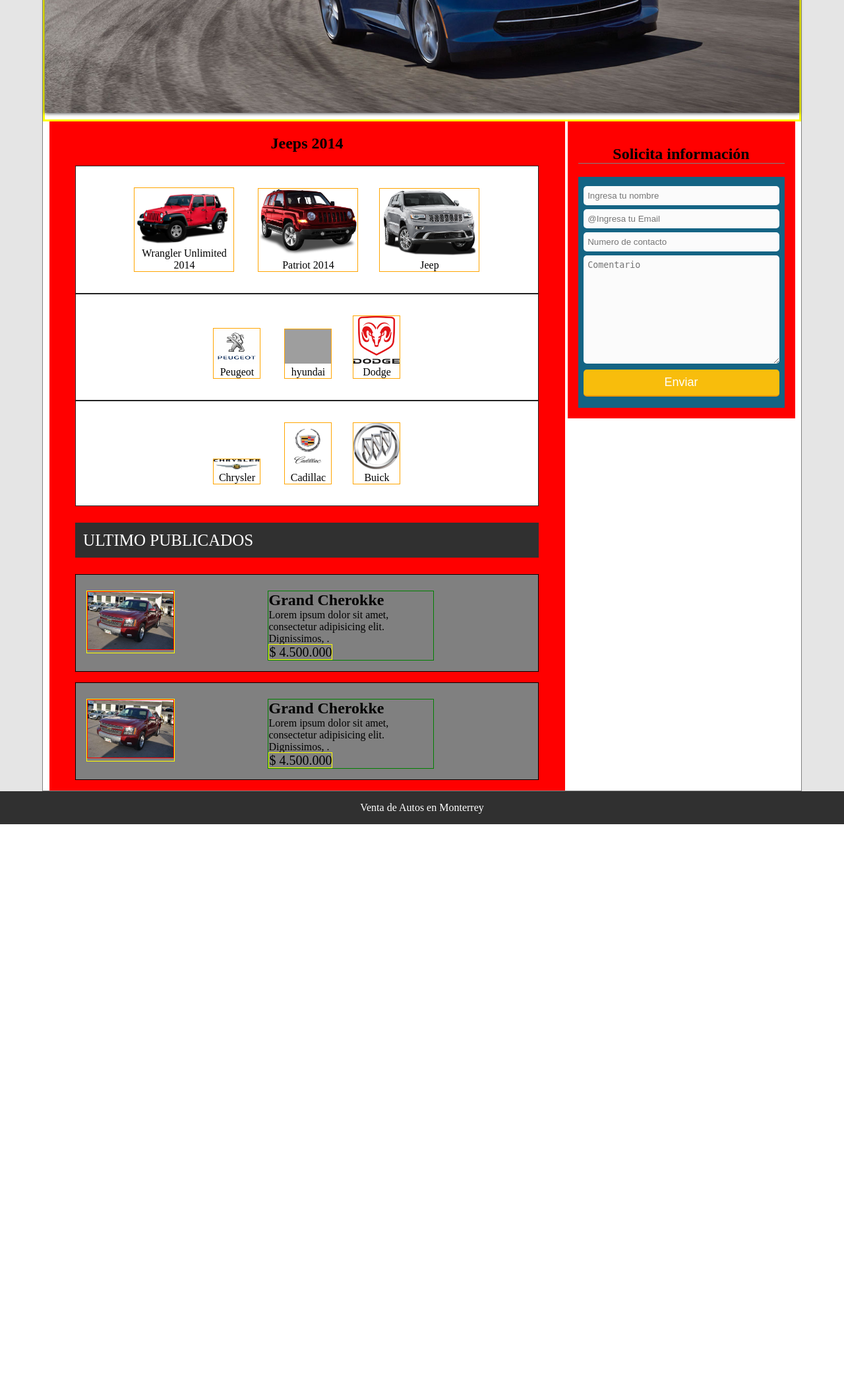
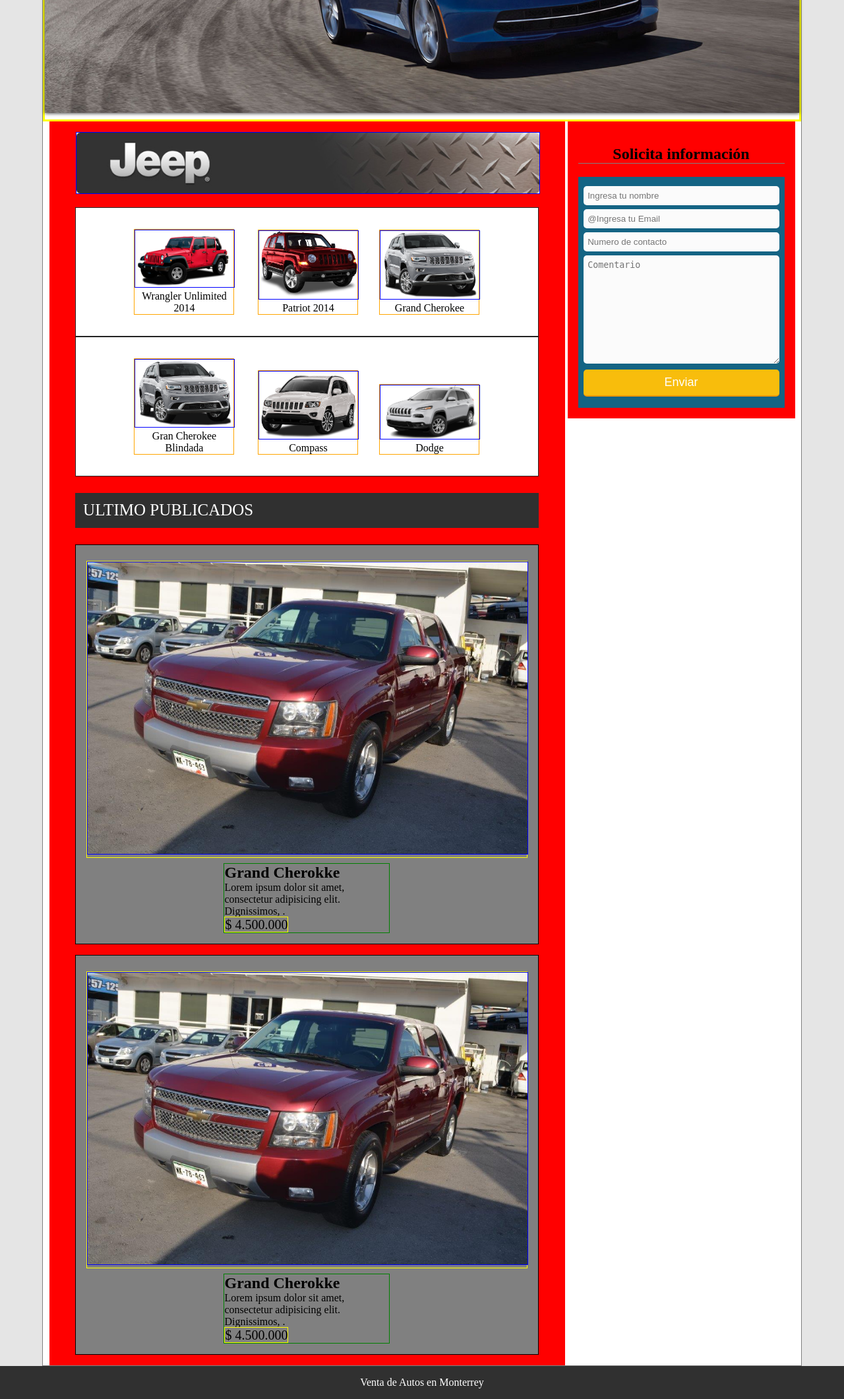
Before and after one commit to isaacrdz/venta-de-autos-en-monterrey, a PHP site: page /jeep.html in a window 1280 px wide. Shown: the part 368-2488 px from the top of the page at 66% size. Before the commit the page ends 1617 px from the top, so only its background shows below. Run offline with PHP 8.4, Linux system fonts and the light colour scheme; grey boxes are pictures that could not be loaded.

Commit message:
Arreglos sección jeep

```diff
--- a/css/responsive.css
+++ b/css/responsive.css
@@ -41,6 +41,8 @@
 	vertical-align: top;
 
 }
+
+
 article.contenedor-autos ul li figure
 {
 	max-width: 150px;
--- a/css/styles.css
+++ b/css/styles.css
@@ -35,6 +35,12 @@
 	background: white;
 }
 
+section#contenido-item figure img
+{
+	max-width: 1200px;
+	width: 100%;
+	border: 1px solid blue;
+}
 
 h1
 {
--- a/jeep.html
+++ b/jeep.html
@@ -56,17 +56,21 @@
 </section>
 <section id="contenido-item" >
 
-<h2>Jeeps 2014</h2>
+<figure>
+	<img src="img/brand-new-cars/jeep-2014/jeeps-models/jeep-banner.jpg" alt="">
+</figure>
+
 
 
 
 
 
 <article class="contenedor-autos">
+
 	<ul>
 		<li class="">
 		<figure>
-			<a href="#"><img src="img/brand-new-cars/jeep-2014/jeeps-models/wrangler-unlimited-2014.png" alt="wrangler unlimited 2014"></a>
+			<a href="#"><img src="img/brand-new-cars/jeep-2014/jeeps-models/wrangler-unlimited-2014.png" alt="wrangler unlimited 2014" width="100px"></a>
 			<figcaption>Wrangler Unlimited 2014</figcaption>
 		</figure>
 		</li>
@@ -77,48 +81,30 @@
 		</figure>	<li class="">
 		<figure>
 			<a href="#"><img src="img/brand-new-cars/jeep-2014/jeeps-models/grand-cherokee-2014.png" alt="Jeep"></a>
-			<figcaption>Jeep</figcaption>
+			<figcaption>Grand Cherokee</figcaption>
 		</figure>
 	</ul>
 </article>
-<article class="contenedor2">
+<article class="contenedor-autos">
 	<ul>
 		<li class="">
 		<figure>
-			<a href="#"><img src="img/peugeot-logo.jpg" alt="Peugeot"></a>
-			<figcaption>Peugeot</figcaption>
+			<a href="#"><img src="img/brand-new-cars/jeep-2014/jeeps-models/grand-cherokee-2014-blindada.png"></a>
+			<figcaption>Gran Cherokee Blindada</figcaption>
 		</figure>
 		</li>
 	<li class="">
 		<figure>
-			<a href="#"><img src="img/hyundai-logo.png" alt="hyundai"></a>
-			<figcaption>hyundai</figcaption>
+			<a href="#"><img src="img/brand-new-cars/jeep-2014/jeeps-models/compass-2014.png"></a>
+			<figcaption>Compass</figcaption>
 		</figure>	<li class="">
 		<figure>
-			<a href="#"><img src="img/dodge-logo.png" alt="Dodge"></a>
+			<a href="#"><img src="img/brand-new-cars/jeep-2014/jeeps-models/cherokee-2014.png"></a>
 			<figcaption>Dodge</figcaption>
 		</figure>
 	</ul>
 </article>
-<article class="contenedor2">
-	<ul>
-		<li class="">
-		<figure>
-			<a href="#"><img src="img/chrysler-logo.jpg" alt="Chrysler"></a>
-			<figcaption>Chrysler</figcaption>
-		</figure>
-		</li>
-	<li class="">
-		<figure>
-			<a href="#"><img src="img/cadillac-logo.jpg" alt="Cadillac"></a>
-			<figcaption>Cadillac</figcaption>
-		</figure>	<li class="">
-		<figure>
-			<a href="#"><img src="img/buick-logo.jpg" alt="Buick"></a>
-			<figcaption>Buick</figcaption>
-		</figure>
-	</ul>
-</article>
+
 </article>
 
 
```
Also changed, not shown: img/brand-new-cars/jeep-2014/grand-cherokee-2014-blindada/Grand Cherokee Blindada 2014   Sitio Oficial Jeep México_files/blanco.png (renamed from img/brand-new-cars/jeep-2014/grand-cherokee-2014-blindada/Grand Cherokee Blindada 2014   Sitio Oficial Jeep México_files/blanco(1).png), img/brand-new-cars/jeep-2014/jeeps-models/cherokee-2014.png (added), img/brand-new-cars/jeep-2014/jeeps-models/compass-2014.png (added), img/brand-new-cars/jeep-2014/jeeps-models/grand-cherokee-2014-blindada.png (added), img/brand-new-cars/jeep-2014/jeeps-models/jeep-banner.jpg (added), img/brand-new-cars/jeep-2014/jeeps-models/jeep.jpg (added).
